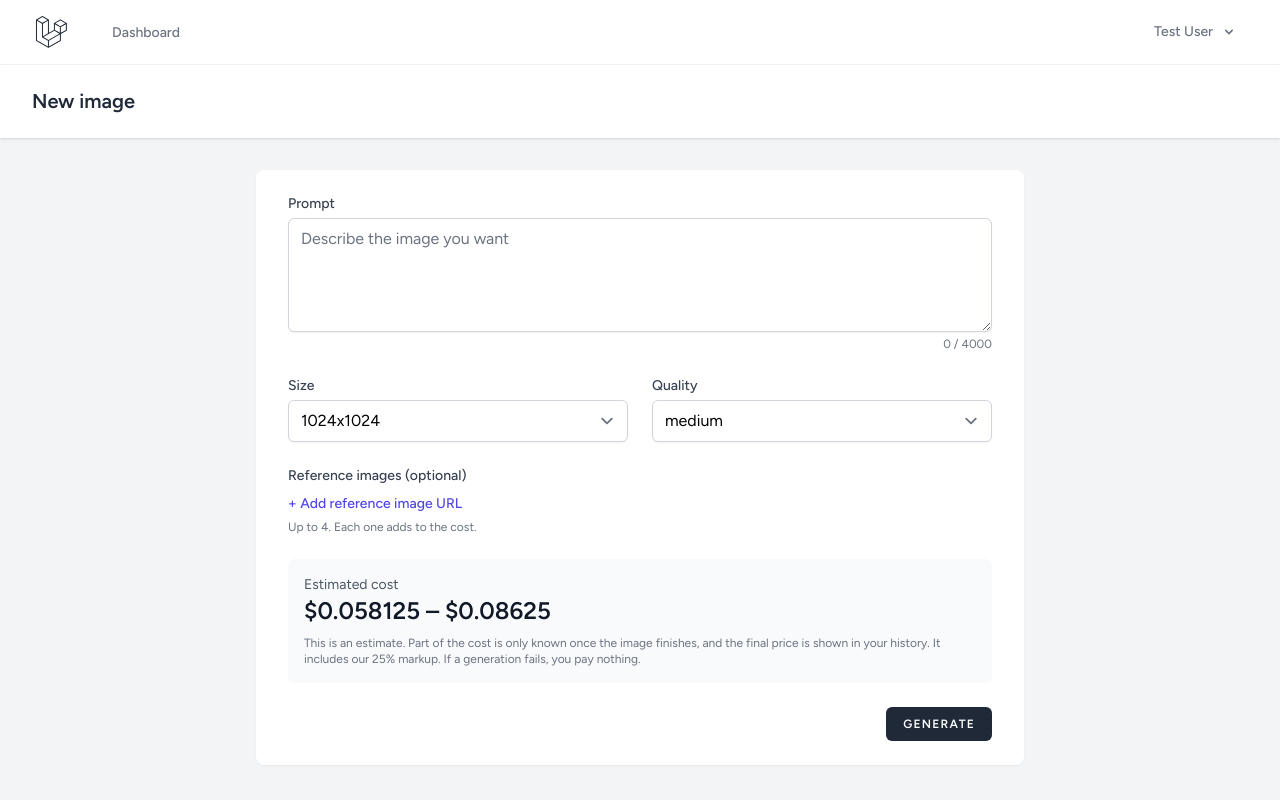
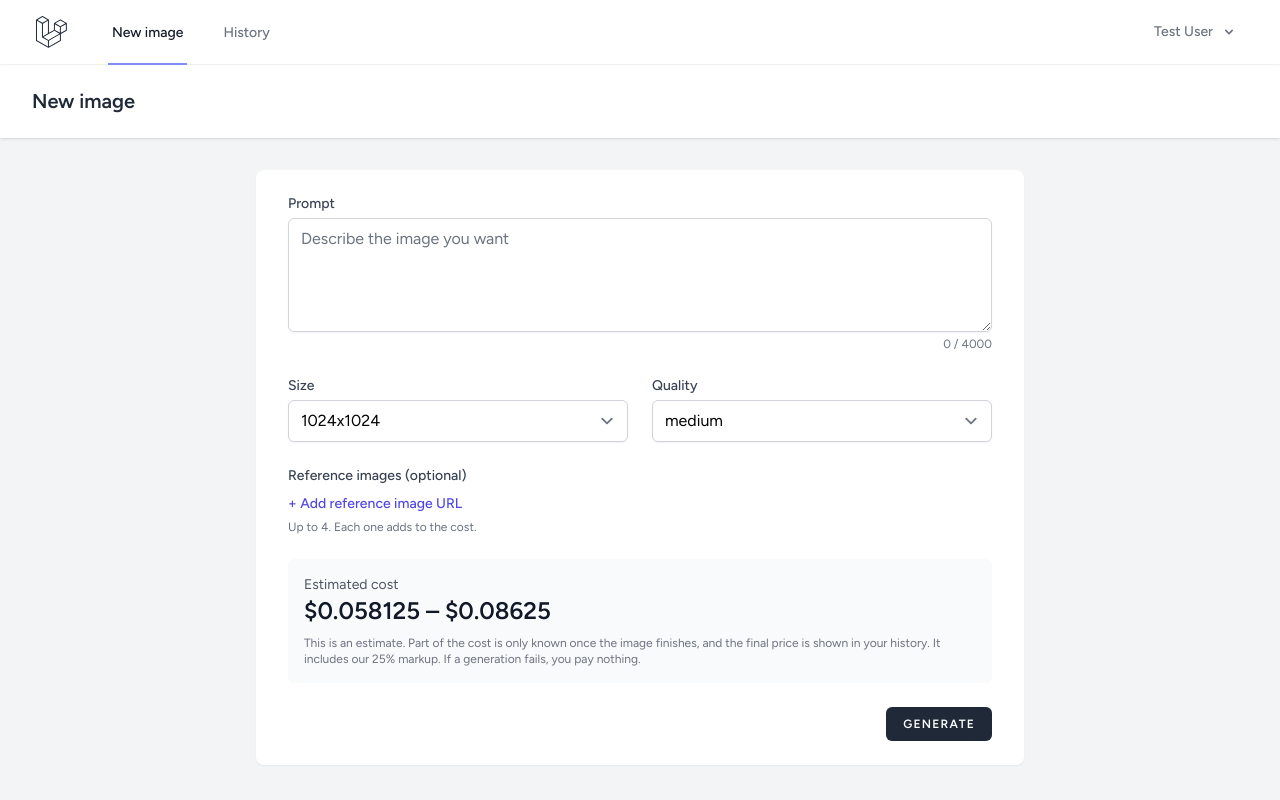
Before and after one commit to Touseef-khattak/pixelforge-image-studio, a Laravel app: page /generations/create in a window 1280 px wide. Run offline with Laravel 12, Linux system fonts and the light colour scheme; a user stored in the database is signed in; data comes from the database, SQL or seed files in the repository; tables that the repository leaves empty hold one stand-in row (values such as "Sample post"); style sheets or scripts are compiled from the project's sources; some libraries are stand-ins or nearby versions.

Commit message:
Replace dashboard with New image and History navigation
The app's home is the generate page. /dashboard (Breeze's post-login target)
redirects there, the stock Dashboard page is removed, and the nav links to
New image and History on desktop and mobile.

```diff
--- a/resources/js/Layouts/AuthenticatedLayout.vue
+++ b/resources/js/Layouts/AuthenticatedLayout.vue
@@ -22,7 +22,7 @@ const showingNavigationDropdown = ref(false);
                         <div class="flex">
                             <!-- Logo -->
                             <div class="flex shrink-0 items-center">
-                                <Link :href="route('dashboard')">
+                                <Link :href="route('generations.create')">
                                     <ApplicationLogo
                                         class="block h-9 w-auto fill-current text-gray-800"
                                     />
@@ -34,10 +34,16 @@ const showingNavigationDropdown = ref(false);
                                 class="hidden space-x-8 sm:-my-px sm:ms-10 sm:flex"
                             >
                                 <NavLink
-                                    :href="route('dashboard')"
-                                    :active="route().current('dashboard')"
+                                    :href="route('generations.create')"
+                                    :active="route().current('generations.create')"
                                 >
-                                    Dashboard
+                                    New image
+                                </NavLink>
+                                <NavLink
+                                    :href="route('generations.index')"
+                                    :active="route().current('generations.index')"
+                                >
+                                    History
                                 </NavLink>
                             </div>
                         </div>
@@ -141,10 +147,16 @@ const showingNavigationDropdown = ref(false);
                 >
                     <div class="space-y-1 pb-3 pt-2">
                         <ResponsiveNavLink
-                            :href="route('dashboard')"
-                            :active="route().current('dashboard')"
+                            :href="route('generations.create')"
+                            :active="route().current('generations.create')"
                         >
-                            Dashboard
+                            New image
+                        </ResponsiveNavLink>
+                        <ResponsiveNavLink
+                            :href="route('generations.index')"
+                            :active="route().current('generations.index')"
+                        >
+                            History
                         </ResponsiveNavLink>
                     </div>
 
--- a/resources/js/Pages/Dashboard.vue
+++ /dev/null
@@ -1,30 +0,0 @@
-<script setup>
-import AuthenticatedLayout from '@/Layouts/AuthenticatedLayout.vue';
-import { Head } from '@inertiajs/vue3';
-</script>
-
-<template>
-    <Head title="Dashboard" />
-
-    <AuthenticatedLayout>
-        <template #header>
-            <h2
-                class="text-xl font-semibold leading-tight text-gray-800"
-            >
-                Dashboard
-            </h2>
-        </template>
-
-        <div class="py-12">
-            <div class="mx-auto max-w-7xl sm:px-6 lg:px-8">
-                <div
-                    class="overflow-hidden bg-white shadow-sm sm:rounded-lg"
-                >
-                    <div class="p-6 text-gray-900">
-                        You're logged in!
-                    </div>
-                </div>
-            </div>
-        </div>
-    </AuthenticatedLayout>
-</template>
--- a/routes/web.php
+++ b/routes/web.php
@@ -15,9 +15,9 @@ Route::get('/', function () {
     ]);
 });
 
-Route::get('/dashboard', function () {
-    return Inertia::render('Dashboard');
-})->middleware(['auth', 'verified'])->name('dashboard');
+// Breeze sends users here after login; the app's home is the generate page.
+Route::get('/dashboard', fn () => to_route('generations.create'))
+    ->middleware(['auth', 'verified'])->name('dashboard');
 
 Route::middleware('auth')->group(function () {
     Route::get('/generations', [GenerationController::class, 'index'])->name('generations.index');
```
